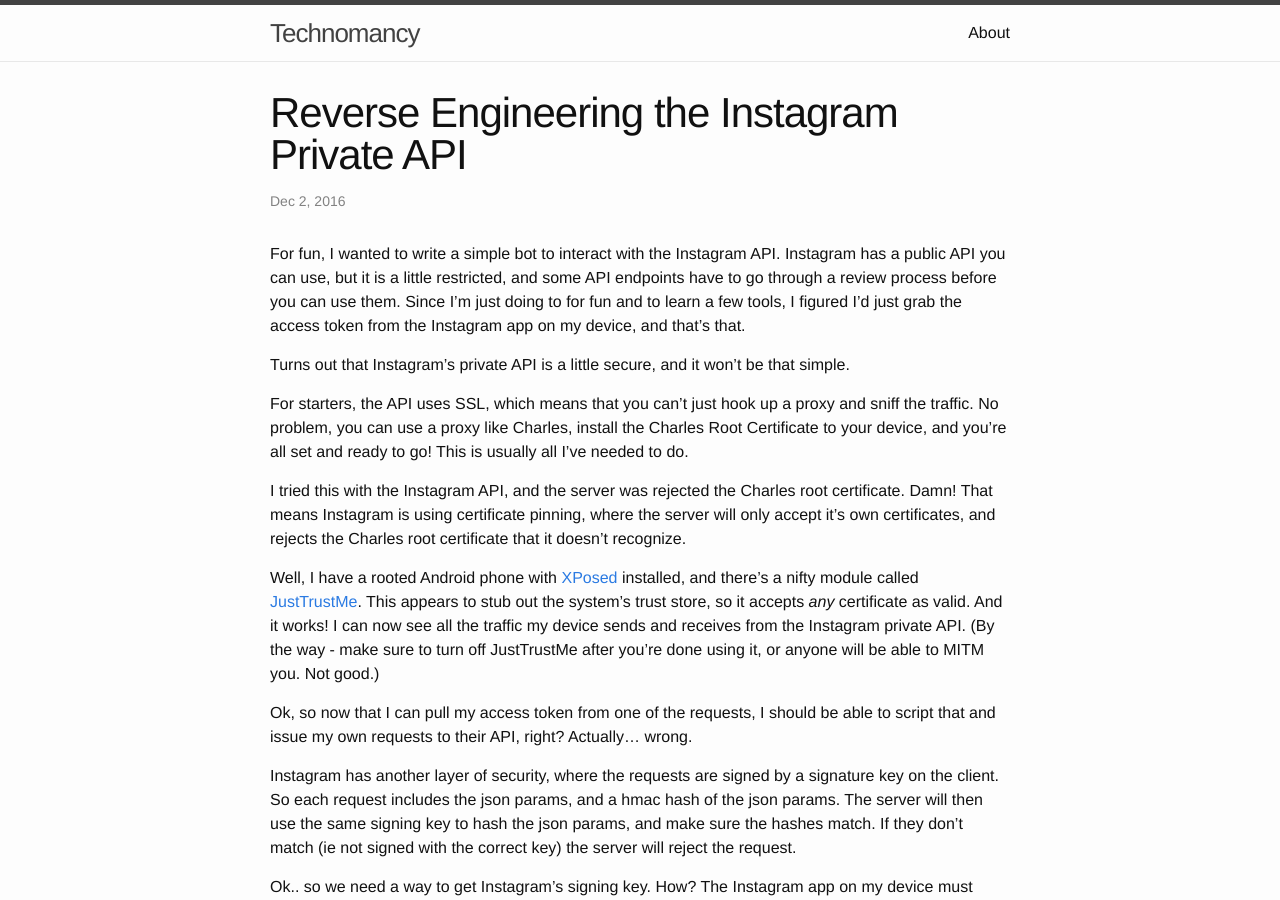
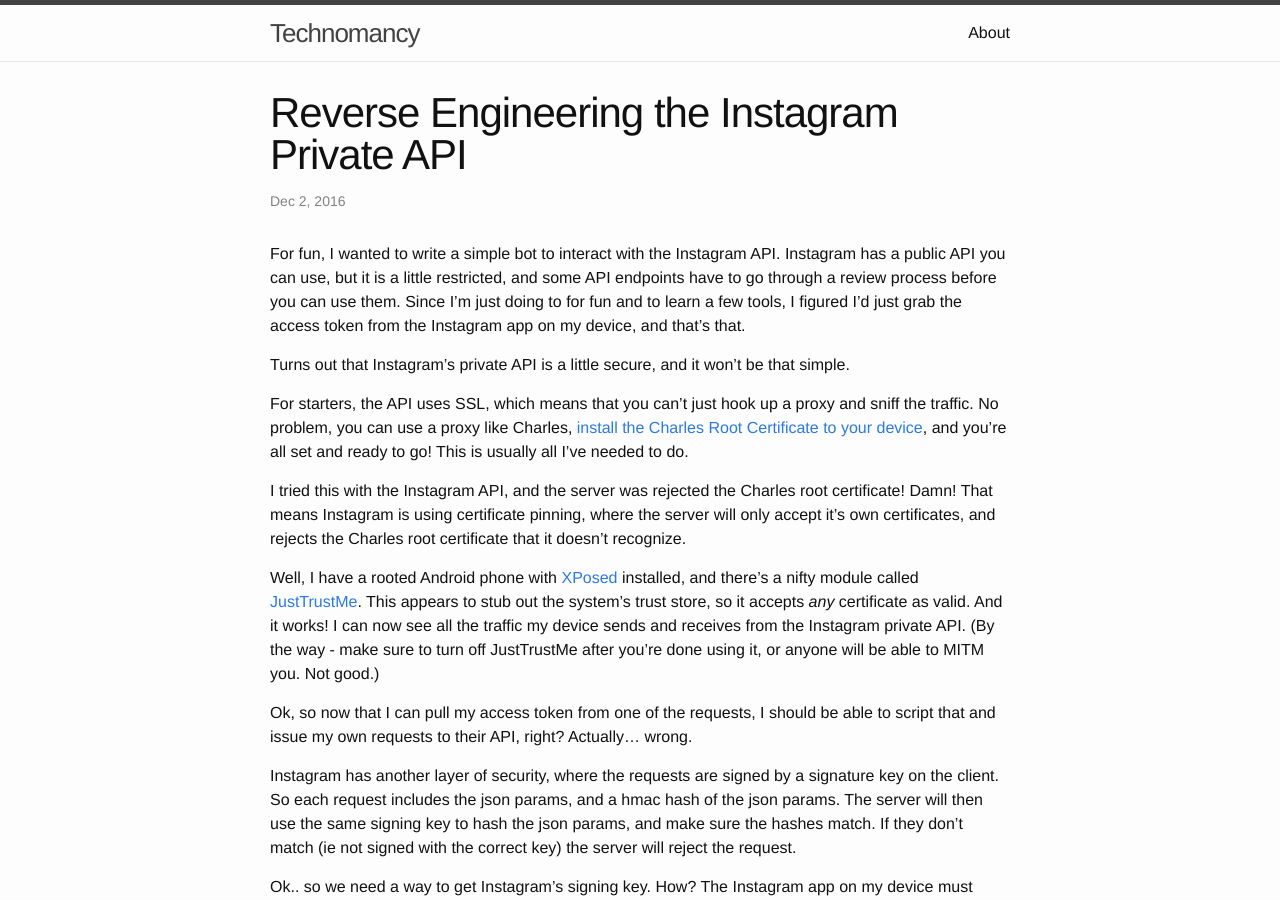
Before and after one commit to eliasbagley/eliasbagley.github.io, a Jekyll site: the page built from _posts/2016-12-03-reverse-engineering-instagram-api.markdown, in a window 1280 px wide and 900 px high. Built offline with Jekyll 4.4.1, drawn with Linux system fonts in a browser that asks for light colours; Markdown is read by kramdown in place of the engine named in the settings; comment, search, counter and statistics services are not loaded; part of the change alters nothing that is shown; some of the changed text lies outside the part shown.

```diff
--- a/_posts/2016-12-03-reverse-engineering-instagram-api.markdown
+++ b/_posts/2016-12-03-reverse-engineering-instagram-api.markdown
@@ -10,9 +10,9 @@ For fun, I wanted to write a simple bot to interact with the Instagram API. Inst
 
 Turns out that Instagram's private API is a little secure, and it won't be that simple.
 
-For starters, the API uses SSL, which means that you can't just hook up a proxy and sniff the traffic. No problem, you can use a proxy like Charles, install the Charles Root Certificate to your device, and you're all set and ready to go! This is usually all I've needed to do.
+For starters, the API uses SSL, which means that you can't just hook up a proxy and sniff the traffic. No problem, you can use a proxy like Charles, [install the Charles Root Certificate to your device][InstallCharlesUrl], and you're all set and ready to go! This is usually all I've needed to do.
 
-I tried this with the Instagram API, and the server was rejected the Charles root certificate. Damn! That means Instagram is using certificate pinning, where the server will only accept it's own certificates, and rejects the Charles root certificate that it doesn't recognize.
+I tried this with the Instagram API, and the server was rejected the Charles root certificate! Damn! That means Instagram is using certificate pinning, where the server will only accept it's own certificates, and rejects the Charles root certificate that it doesn't recognize.
 
 Well, I have a rooted Android phone with [XPosed][XposedUrl] installed, and there's a nifty module called [JustTrustMe][JustTrustMeUrl]. This appears to stub out the system's trust store, so it accepts _any_ certificate as valid. And it works! I can now see all the traffic my device sends and receives from the Instagram private API. (By the way - make sure to turn off JustTrustMe after you're done using it, or anyone will be able to MITM you. Not good.)
 
@@ -68,8 +68,9 @@ And to construct the signed body:
 
 `SIGNED_BODY=$(echo -n $JSON | openssl dgst -sha256 -hmac $KEY).$(urlencode $JSON)"&ig_sig_key_version=4"`
 
-Ta da!
+You can use this signed body and now script your own requests to Instagram's private API, as if you were issuing those requests directly from your Instagram app. Anything the app can do, your scripts can now do!
 
 [frida-url]: www.frida.re
 [JustTrustMeUrl]: https://github.com/Fuzion24/JustTrustMe
 [XposedUrl]: http://repo.xposed.info/
+[InstallCharlesurl]: http://eliasbagley.github.io/android/2016/10/26/charles-cert-without-lockscreen.html
```
